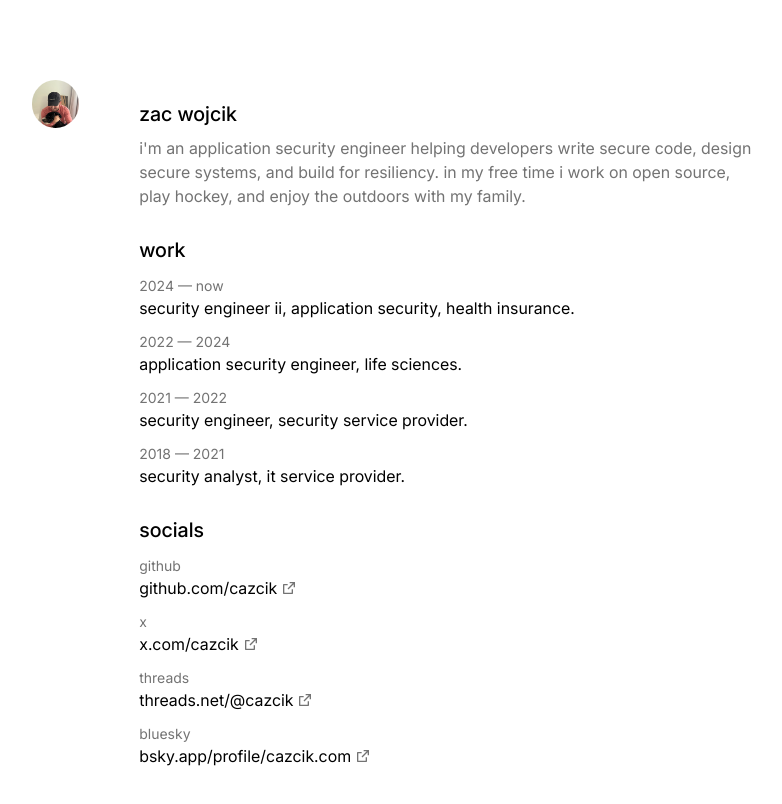
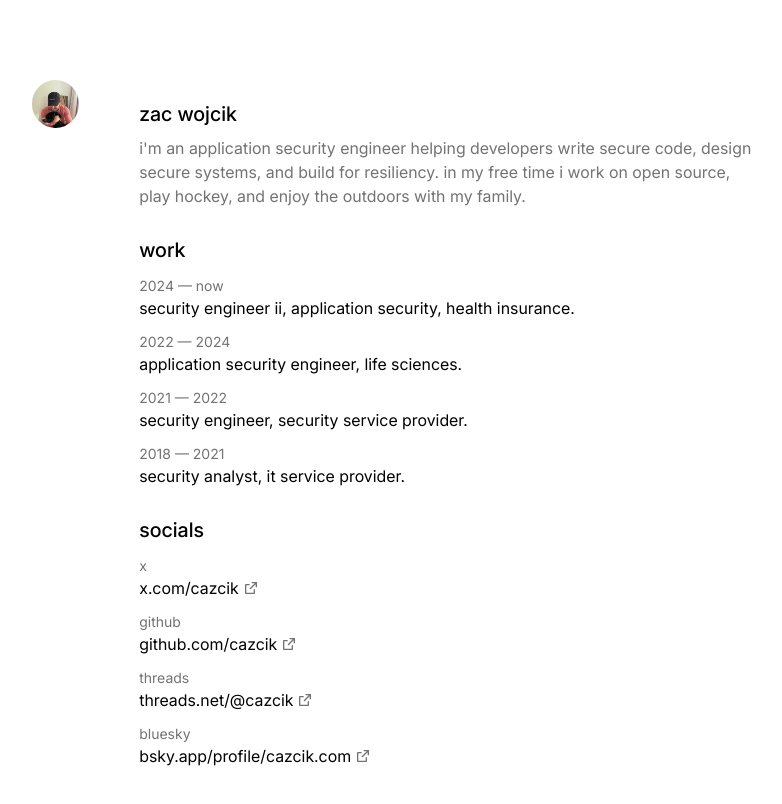
Before and after one commit to cazcik/website, a Next.js app: page / in a window 1280 px wide. Shown: the top 804 px of the page, without its empty margins (237-1019 px from the left). Built offline with nearby package versions, Linux system fonts and the light colour scheme.

Commit message:
arrangement

```diff
--- a/src/app/page.tsx
+++ b/src/app/page.tsx
@@ -49,12 +49,12 @@ export default function IndexPage() {
               className="group"
               target="_blank"
               rel="noopener norefferrer"
-              href="https://github.com/cazcik"
+              href="https://x.com/cazcik"
             >
-              <p className="text-sm text-neutral-500">github</p>
+              <p className="text-sm text-neutral-500">x</p>
               <div className="group flex items-center">
                 <p className="underline-offset-1 group-hover:underline">
-                  github.com/cazcik
+                  x.com/cazcik
                 </p>
                 <RiExternalLinkLine className="ml-1 h-4 w-4 text-neutral-500 group-hover:text-black dark:group-hover:text-white" />
               </div>
@@ -65,12 +65,12 @@ export default function IndexPage() {
               className="group"
               target="_blank"
               rel="noopener norefferrer"
-              href="https://x.com/cazcik"
+              href="https://github.com/cazcik"
             >
-              <p className="text-sm text-neutral-500">x</p>
+              <p className="text-sm text-neutral-500">github</p>
               <div className="group flex items-center">
                 <p className="underline-offset-1 group-hover:underline">
-                  x.com/cazcik
+                  github.com/cazcik
                 </p>
                 <RiExternalLinkLine className="ml-1 h-4 w-4 text-neutral-500 group-hover:text-black dark:group-hover:text-white" />
               </div>
```
